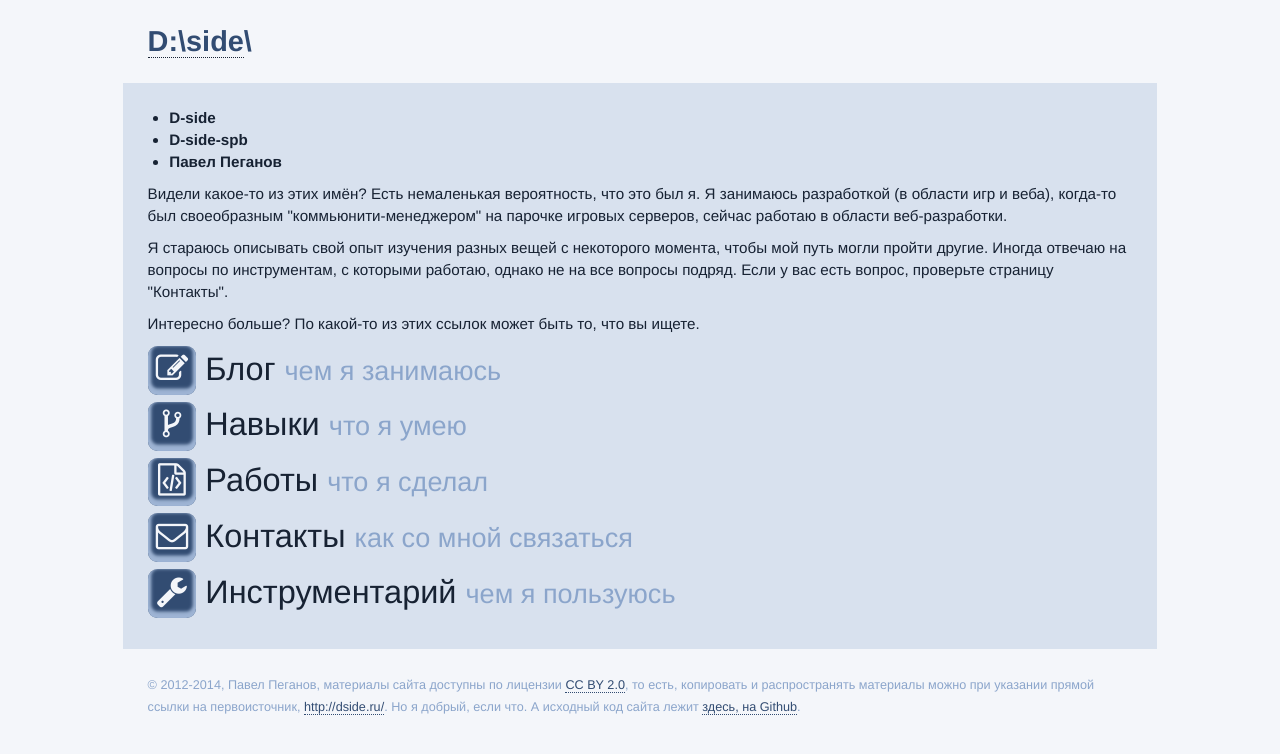
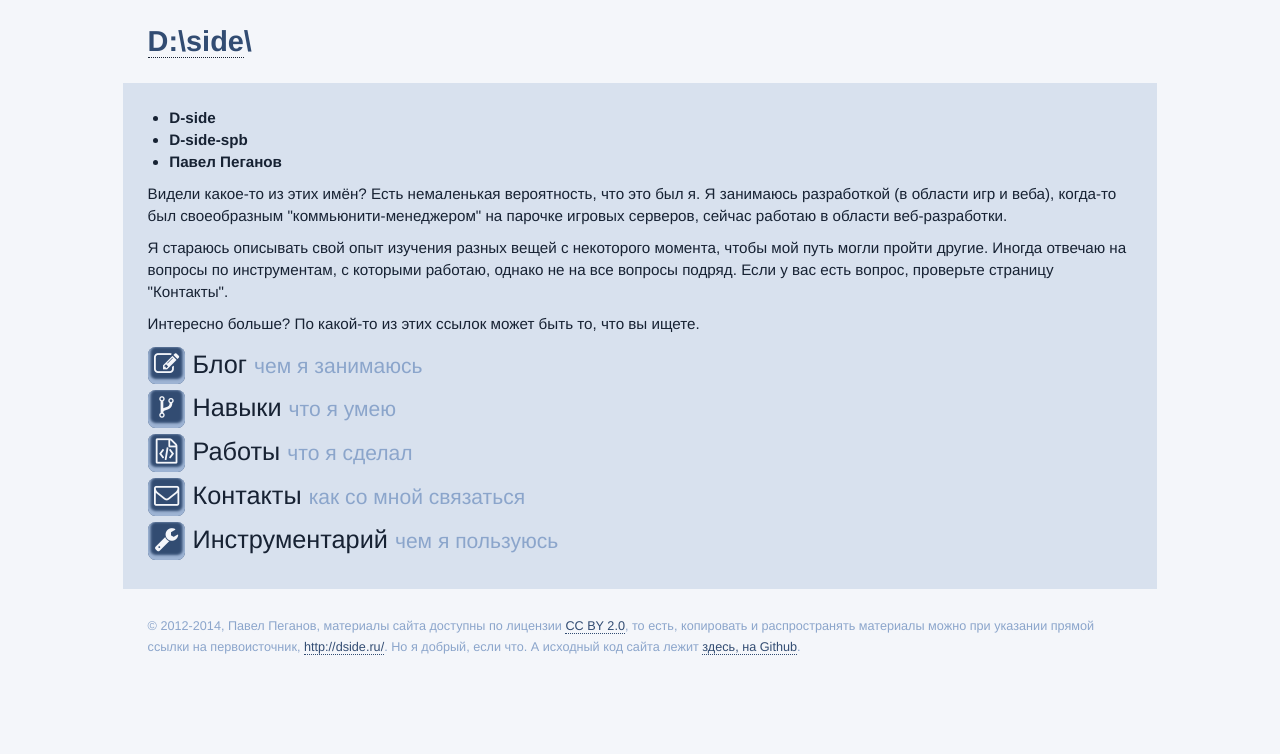
Before and after one commit to D-side/d-side.github.io, a Jekyll site: the page built from index.html, in a window 1280 px wide. Shown: the top 754 px of the page. Built offline with Jekyll 4.4.1, drawn with Linux system fonts in a browser that asks for light colours; nearby versions of some CDN libraries.

Commit message:
Mobile is headache

```diff
--- a/assets/main.sass
+++ b/assets/main.sass
@@ -80,7 +80,7 @@ nav
     width: 100%
     display: block
   a
-    font-size: $base-font-size * 2.25
+    font-size: $base-font-size * 1.75
     margin-bottom: 0.2em
     border: none
     .fa:not(.suppress)
@@ -95,9 +95,11 @@ nav
       box-sizing: border-box
       box-shadow: inset 0 -0.1em 0.1em 0.1em $theme02
       +transition(all, 0.2s)
-    &:hover > .fa:not(.suppress)
-      background-color: $theme09
-      box-shadow: inset 0 -0.1em 0.1em 0.15em $theme02
+    &:hover
+      background-color: transparentize($theme03, 0.9)
+      & > .fa:not(.suppress)
+        background-color: $theme04
+        box-shadow: inset 0  0.1em 0.1em 0.1em $theme02
 
 time
   font-family: $monospace
```
